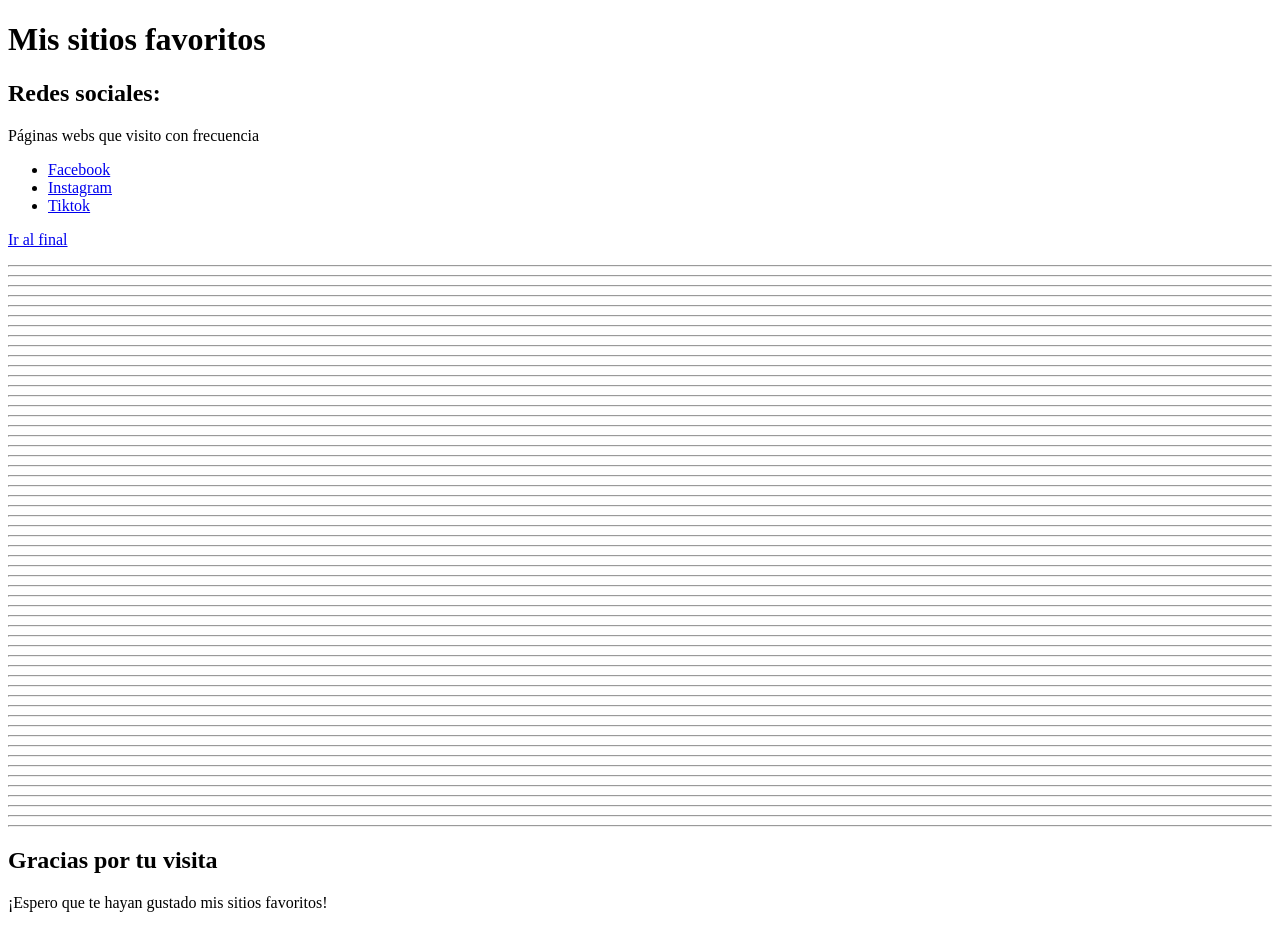
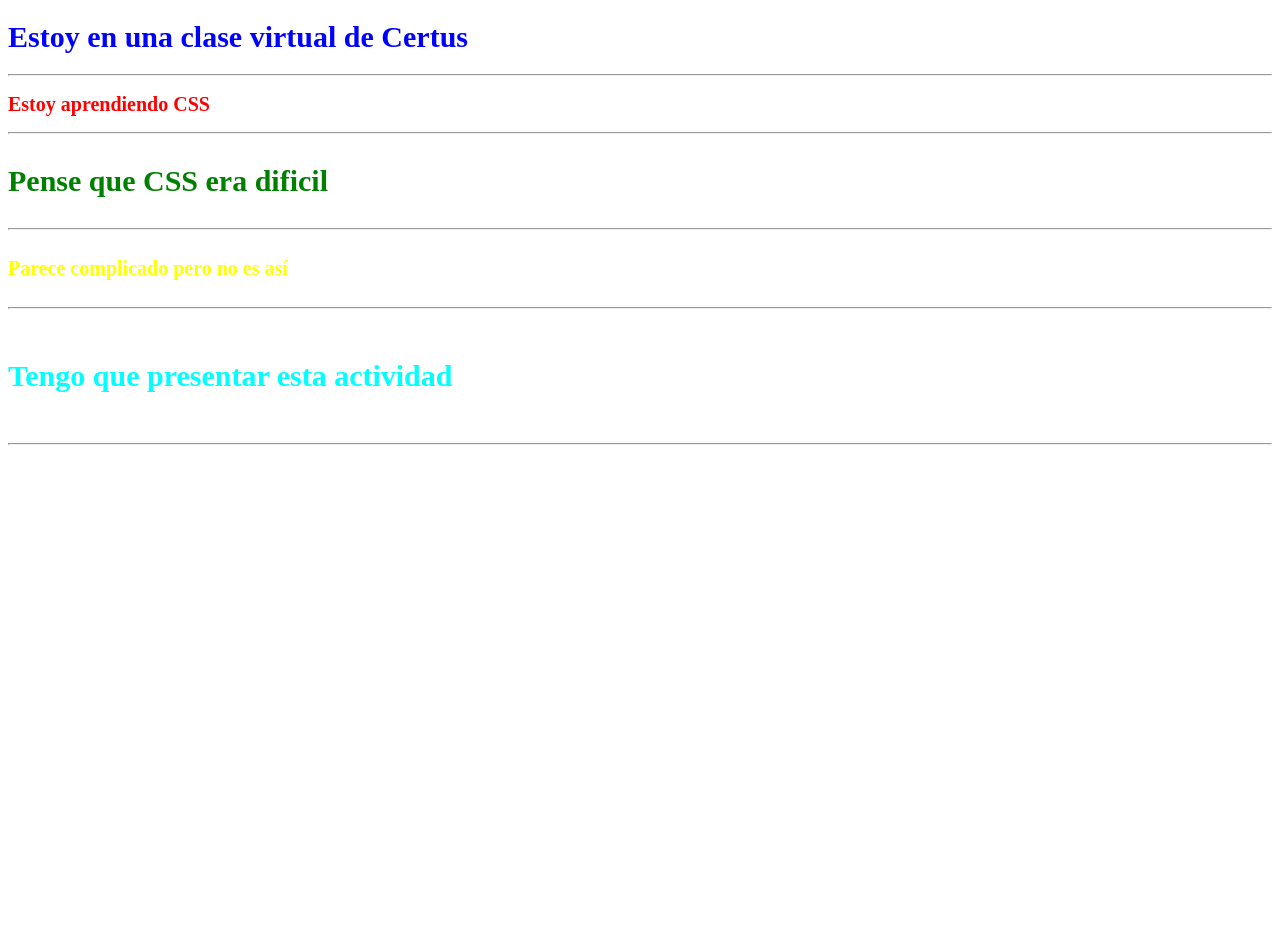
Before and after one commit to Dietmar1316/aprendiendocss.github.io, a plain HTML site: page index.html in a window 1280 px wide. After the commit the page ends 800 px from the top, so only its background shows below. Drawn offline with Linux system fonts and the light colour scheme.

Commit message:
Update index.html

```diff
--- a/index.html
+++ b/index.html
@@ -3,29 +3,41 @@
 <head>
     <meta charset="UTF-8">
     <meta name="viewport" content="width=device-width, initial-scale=1.0">
-    <title>Mis sitios favoritos</title>
+    <title>Aplicando CSS</title>
+    <style>
+        h1{
+            color: blue;
+            font-size: 30px;
+        }
+        h2{
+            color: red;
+            font-size: 20px;
+        }
+        h3{
+            color: green;
+            font-size: 30px;
+        }
+        h4{
+            color: yellow;
+            font-size: 20px;
+        }
+        h5{
+            color: aqua;
+            font-size: 30px;
+        }
+    </style>
 </head>
 <body>
-    <h1>Mis sitios favoritos</h1>
 
-    <h2>Redes sociales:</h2>
-
-    <p>Páginas webs que visito con frecuencia</p>
-
-    <ul>
-        <li><a href="https://www.facebook.com/" target="_blank">Facebook</a></li>
-        <li><a href="https://www.instagram.com/">Instagram</a></li>
-        <li><a href="https://www.tiktok.com/">Tiktok</a></li>
-    </ul>
-
-    <p><a href="#final">Ir al final</a></p>
-
-    <!--Muchos espacios con líneas horizontales para simular una página larga-->
-    <hr><hr><hr><hr><hr><hr><hr><hr><hr><hr><hr><hr><hr><hr><hr><hr><hr><hr><hr>
-    <hr><hr><hr><hr><hr><hr><hr><hr><hr><hr><hr><hr><hr><hr><hr><hr><hr><hr><hr>
-    <hr><hr><hr><hr><hr><hr><hr><hr><hr><hr><hr><hr><hr><hr><hr><hr><hr><hr><hr>
-
-    <h2 id="final">Gracias por tu visita</h2>
-    <p>¡Espero que te hayan gustado mis sitios favoritos!</p>
+    <h1>Estoy en una clase virtual de Certus</h1>
+    <hr>
+    <h2>Estoy aprendiendo CSS</h2>
+    <hr>
+    <h3>Pense que CSS era dificil</h3>
+    <hr>
+    <h4>Parece complicado pero no es así</h4>
+    <hr>
+    <h5>Tengo que presentar esta actividad</h5>
+    <hr>
 </body>
 </html>
```
